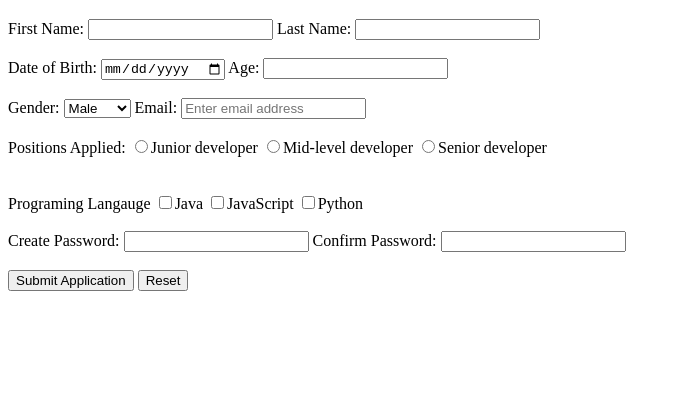
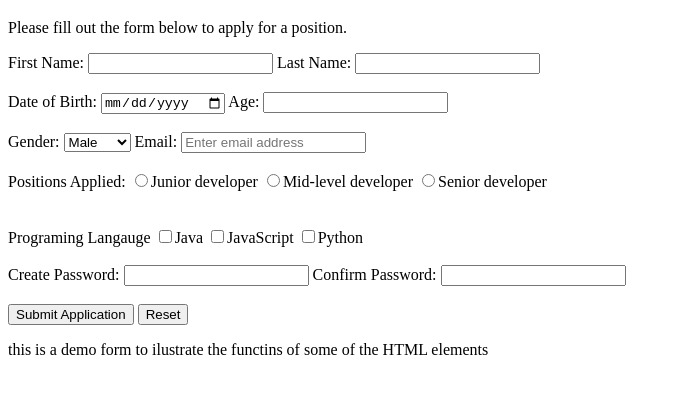
Before and after one commit to ahmadzin/depi-w3l2-task, a plain HTML site: page index.html in a window 1280 px wide. Shown: the part 61-454 px from the top of the page, without its empty margins (0-681 px from the left). Drawn offline with Linux system fonts and the light colour scheme.

Commit message:
first branch - add files and update the main page

```diff
--- a/index.html
+++ b/index.html
@@ -7,6 +7,7 @@
     </head>
 <body>
     <h1>Application Form</h1>
+    <p>Please fill out the form below to apply for a position.</p>
     <form action="/submit" method="post">
         <label for="fname">First Name:</label>
         <input type="text" id="name" name="name" >
@@ -45,5 +46,8 @@
 
         <input type="submit" value="Submit Application">
         <input type="reset" value="Reset">
+        <footer>
+            <p>this is a demo form to ilustrate the functins of some of the HTML elements</p>
+        </footer>
 </body>
 </html>
```
Also changed, not shown: 1 other file.
